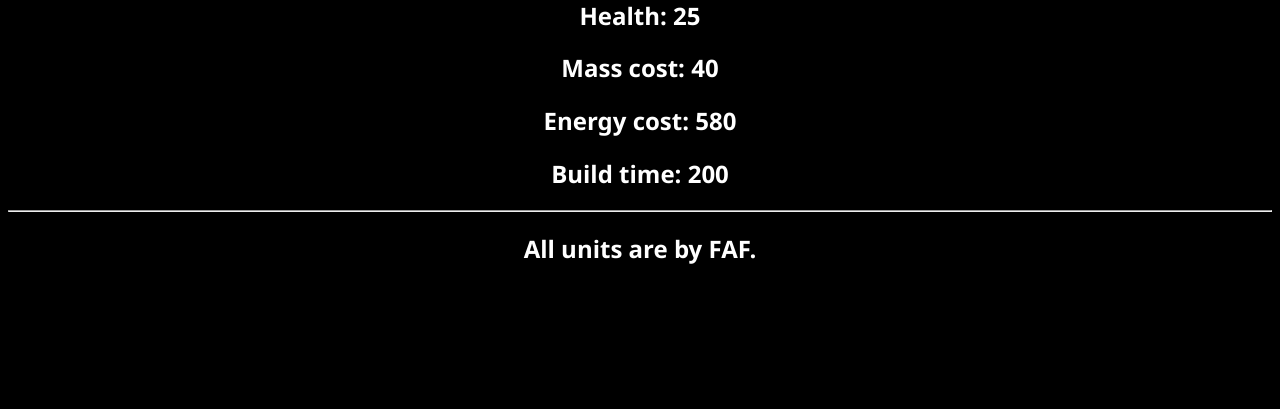
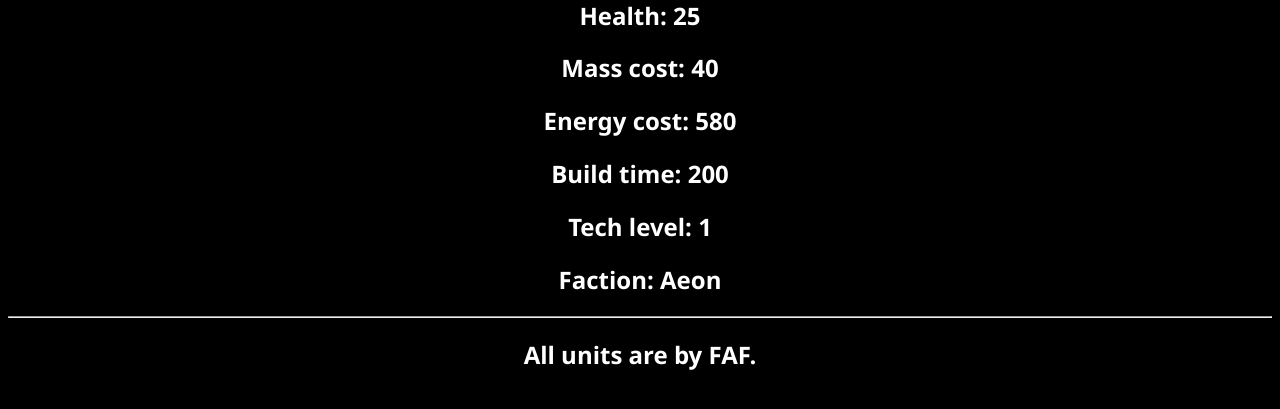
Before and after one commit to Someone-That/Supreme-Database, a Flask app: page /1 in a window 1280 px wide. Shown: the part 237-646 px from the top of the page. Run offline with Flask 3, Linux system fonts and the light colour scheme; data comes from the database, SQL or seed files in the repository.

Commit message:
Sprint 1 completed, unit dump home page, and all available stats unit page done

```diff
--- a/routes.py
+++ b/routes.py
@@ -35,8 +35,15 @@ def home():
 @app.route('/<int:id>')
 def unit(id):
     connection = sqlite3.connect('supreme_db.db')
-    unit_info = sql_statement(connection, f"SELECT * FROM Units WHERE id = {id}")
-    # unit_info[0] = id, [1] = name, [2-5] = health, mass cost, energy cost, build time
+    unit_info = sql_statement(connection, f"""
+SELECT id, name, health, mass_cost, energy_cost, build_time, tech_level, faction_name FROM
+Units JOIN Unit_Roles ON Units.id = Unit_Roles.uid
+JOIN Roles ON Roles.role_id = Unit_Roles.rid
+JOIN Factions ON fid = faction_id
+WHERE id = {id}
+GROUP BY id
+ORDER BY faction_name, tech_level""")
+    # unit_info[0] = id, [1] = name, [2-7] = health, mass cost, energy cost, build time, tech level, faction
     return render_template("unit.html", unit_id=id, unit=unit_info[0])
 
 
--- a/templates/unit.html
+++ b/templates/unit.html
@@ -6,5 +6,7 @@
 <h2>Mass cost: {{unit[3]}}</h2>
 <h2>Energy cost: {{unit[4]}}</h2>
 <h2>Build time: {{unit[5]}}</h2>
+<h2>Tech level: {{unit[6]}}</h2>
+<h2>Faction: {{unit[7]}}</h2>
 
 {% endblock %}
```
